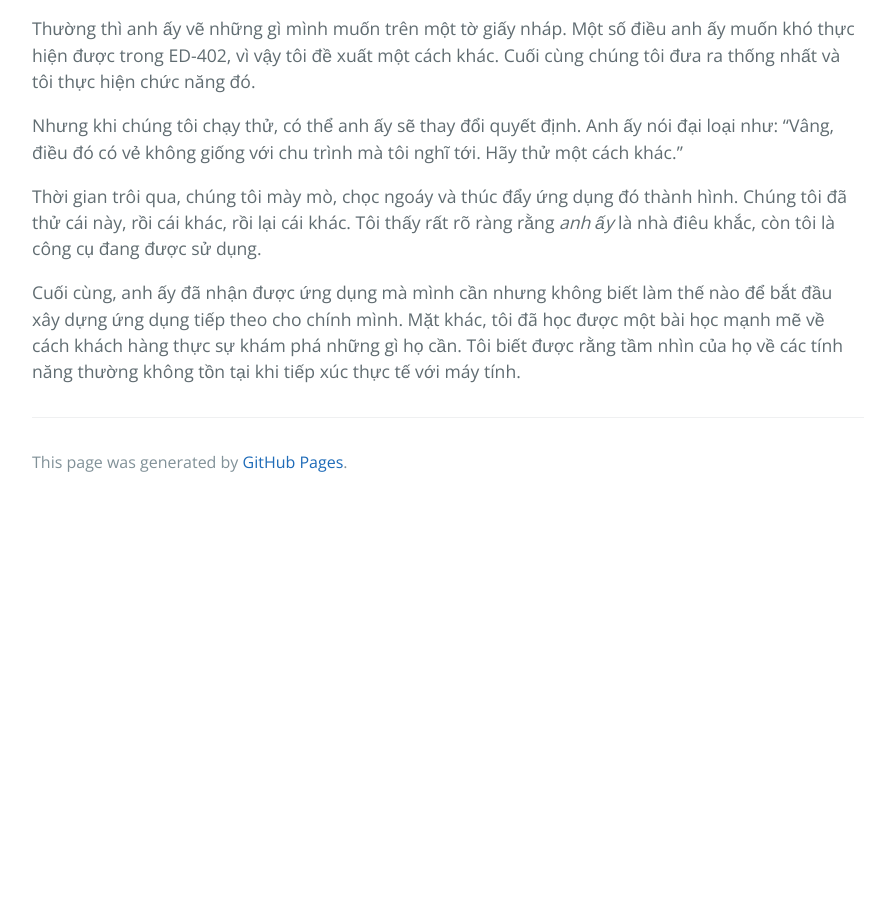
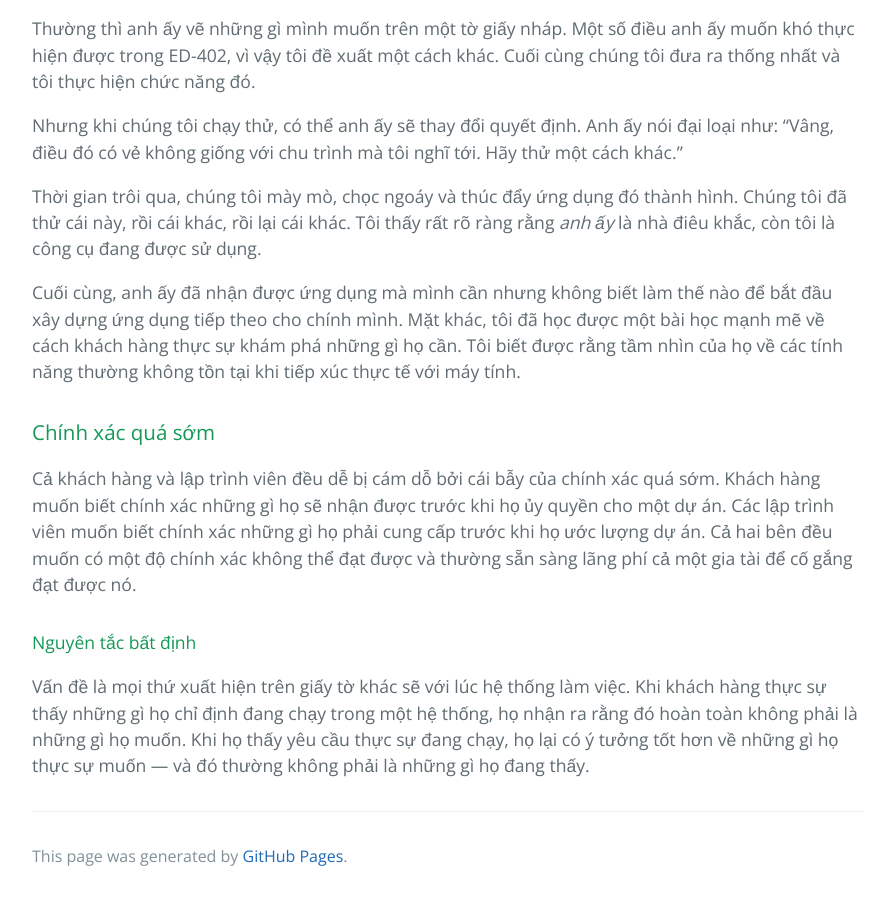
Before and after one commit to HaiBV/haibv.github.io, a Jekyll site: the page built from clean-coder/chapter-7-acceptance-testing.md, in a window 1280 px wide and 900 px high, scrolled down 1732 px. Shown: the whole window, without its empty margins (192-1087 px from the left). Built offline with Jekyll 4.4.1, drawn with Linux system fonts in a browser that asks for light colours; our own code applies the rules of GitHub Pages for plain Markdown files; before the commit the page ends 2238 px from its top, so only the background shows below that.

Commit message:
Book - The Clean Coder - Chapter 7 - Acceptance Testing

```diff
--- a/clean-coder/chapter-7-acceptance-testing.md
+++ b/clean-coder/chapter-7-acceptance-testing.md
@@ -33,3 +33,11 @@ Nhưng khi chúng tôi chạy thử, có thể anh ấy sẽ thay đổi quyết
 Thời gian trôi qua, chúng tôi mày mò, chọc ngoáy và thúc đẩy ứng dụng đó thành hình. Chúng tôi đã thử cái này, rồi cái khác, rồi lại cái khác. Tôi thấy rất rõ ràng rằng _anh ấy_ là nhà điêu khắc, còn tôi là công cụ đang được sử dụng.
 
 Cuối cùng, anh ấy đã nhận được ứng dụng mà mình cần nhưng không biết làm thế nào để bắt đầu xây dựng ứng dụng tiếp theo cho chính mình. Mặt khác, tôi đã học được một bài học mạnh mẽ về cách khách hàng thực sự khám phá những gì họ cần. Tôi biết được rằng tầm nhìn của họ về các tính năng thường không tồn tại khi tiếp xúc thực tế với máy tính.
+
+### Chính xác quá sớm
+
+Cả khách hàng và lập trình viên đều dễ bị cám dỗ bởi cái bẫy của chính xác quá sớm. Khách hàng muốn biết chính xác những gì họ sẽ nhận được trước khi họ ủy quyền cho một dự án. Các lập trình viên muốn biết chính xác những gì họ phải cung cấp trước khi họ ước lượng dự án. Cả hai bên đều muốn có một độ chính xác không thể đạt được và thường sẵn sàng lãng phí cả một gia tài để cố gắng đạt được nó.
+
+#### Nguyên tắc bất định
+
+Vấn đề là mọi thứ xuất hiện trên giấy tờ khác sẽ với lúc hệ thống làm việc. Khi khách hàng thực sự thấy những gì họ chỉ định đang chạy trong một hệ thống, họ nhận ra rằng đó hoàn toàn không phải là những gì họ muốn. Khi họ thấy yêu cầu thực sự đang chạy, họ lại có ý tưởng tốt hơn về những gì họ thực sự muốn — và đó thường không phải là những gì họ đang thấy.
```
